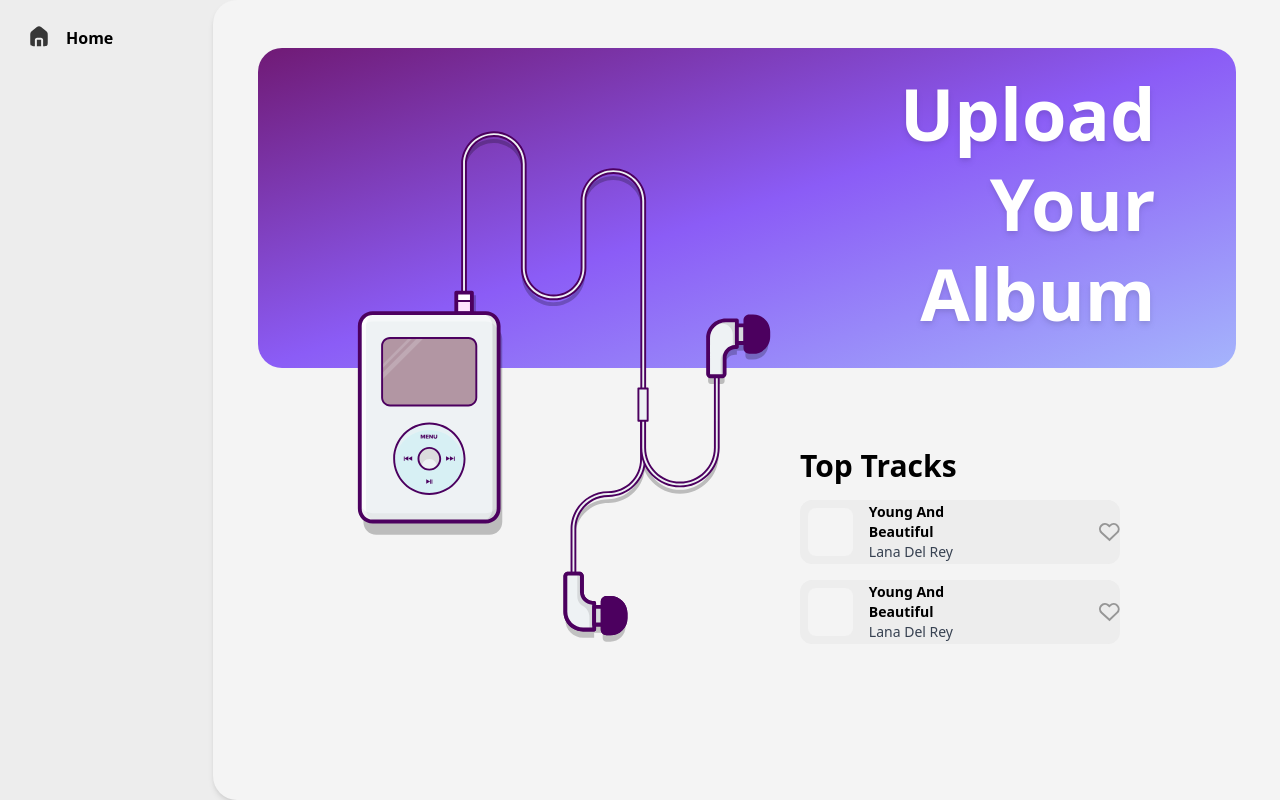
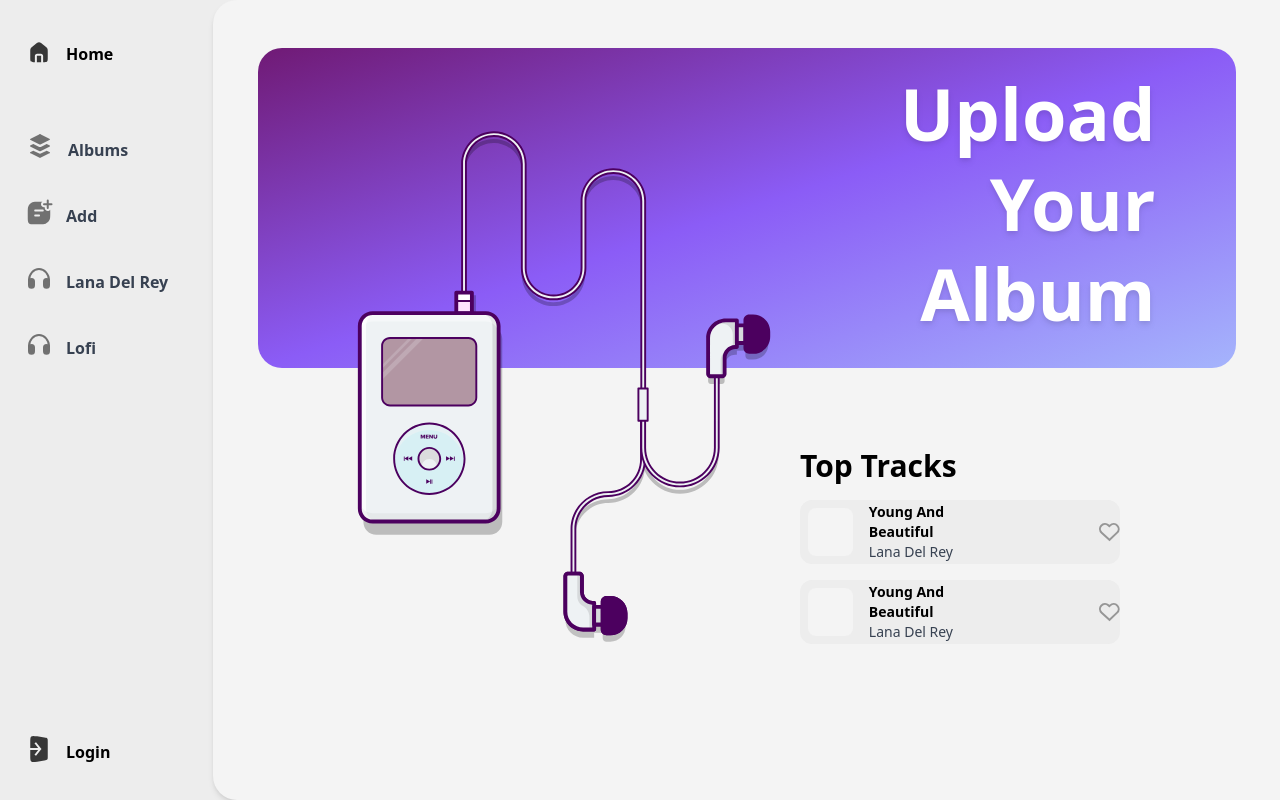
Before and after one commit to Aletheie/MusicPage, a React (Vite) app: page / in a window 1280 px wide. Built offline with nearby package versions, Linux system fonts and the light colour scheme.

Commit message:
Add more navlinks

```diff
--- a/src/components/Link.tsx
+++ b/src/components/Link.tsx
@@ -1,13 +1,19 @@
 interface Props {
   icon: string;
   text: string;
+  textColor: string;
+  divParams?: string;
 }
 
-const Link = ({ icon, text }: Props) => {
+const Link = ({ icon, text, textColor, divParams }: Props) => {
   return (
-    <div className="flex flex-row items-end mt-5 ms-6 font-semibold">
+    <div
+      className={`flex flex-row items-end mt-9 ms-6 font-semibold ${
+        divParams ? divParams : ""
+      }`}
+    >
       <img src={icon} alt="svgIcon" />
-      <p className="ms-3">{text}</p>
+      <p className={`ms-3 ${textColor}`}>{text}</p>
     </div>
   );
 };
--- a/src/components/Navbar.tsx
+++ b/src/components/Navbar.tsx
@@ -1,11 +1,47 @@
 import Link from "./Link";
 import home from "../assets/home.svg";
-//import layer from "../assets/Layers_fill.svg";
+import layer from "../assets/Layers_fill.svg";
+import add from "../assets/Chat_plus_fill.svg";
+import headphone from "../assets/Headphones_fill.svg";
+import login from "../assets/Sign_in_squre_fill.svg";
+
+const linksData = [
+  { icon: home, text: "Home", textColor: "text-black" },
+  { icon: layer, text: "Albums", textColor: "text-gray-700" },
+  { icon: add, text: "Add", textColor: "text-gray-700" },
+  { icon: headphone, text: "Lana Del Rey", textColor: "text-gray-700" },
+  { icon: headphone, text: "Lofi", textColor: "text-gray-700" },
+  {
+    icon: login,
+    text: "Login",
+    textColor: "text-black",
+    divParams: "absolute bottom-9",
+  },
+];
 
 const Navbar = () => {
   return (
-    <div className="w-full col-span-2 bg-[#ededed]">
-      <Link icon={home} text="Home" />
+    <div className="w-full col-span-2 bg-[#ededed] ">
+      {linksData.slice(0, 1).map((link, index) => (
+        <Link
+          key={index}
+          icon={link.icon}
+          text={link.text}
+          textColor={link.textColor}
+        />
+      ))}
+
+      <div className="mt-16">
+        {linksData.slice(1).map((link, index) => (
+          <div key={index} className={link.divParams}>
+            <Link
+              icon={link.icon}
+              text={link.text}
+              textColor={link.textColor}
+            />
+          </div>
+        ))}
+      </div>
     </div>
   );
 };
```
